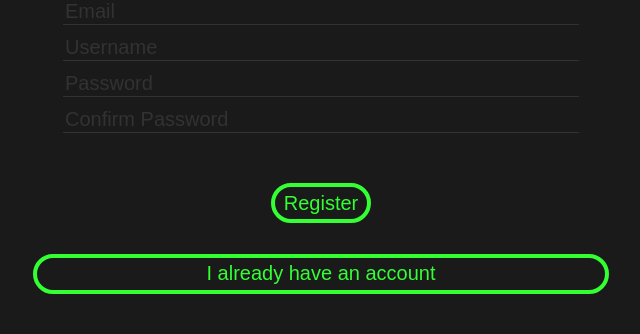
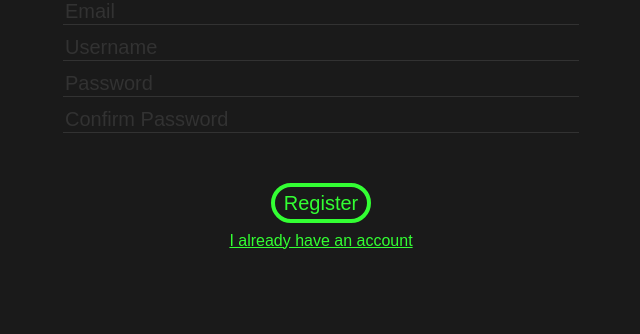
Before and after one commit to josephdattilo03/Assassin, a Flask app: page /register in a window 1280 px wide. Shown: the part 101-435 px from the top of the page, without its empty margins (319-959 px from the left). Run offline with Flask 2, Linux system fonts and the light colour scheme.

Commit message:
Changed user navigation

```diff
--- a/myenv/static/register.css
+++ b/myenv/static/register.css
@@ -89,10 +89,9 @@
 
 .have_account {
     opacity: 0;
-    width: 45vw;
     animation-name: ebutton_animation;
     animation-fill-mode: forwards;
-    animation-duration: 1s;
+    animation-duration: .1s;
     animation-delay: .3s;
 }
 
--- a/myenv/templates/login.html
+++ b/myenv/templates/login.html
@@ -22,6 +22,7 @@
         {% endif %}
         {{form1.submit(class="submit")}}
     </form>
-    <a href="register"><button type="submit" class="submit no_account">I don't have an account</button></a>
+    <br>
+    <a href="register" class="no_account">I don't have an account</a>
 </body>
 </html>
--- a/myenv/templates/register.html
+++ b/myenv/templates/register.html
@@ -24,6 +24,7 @@
         {% endif %}
         {{form.submit(class="submit")}}
     </form>
-    <a href="login"><button class="submit have_account">I already have an account</button></a>
+    <br>
+    <a href="login" class="have_account">I already have an account</a>
 </body>
 </html>
```
